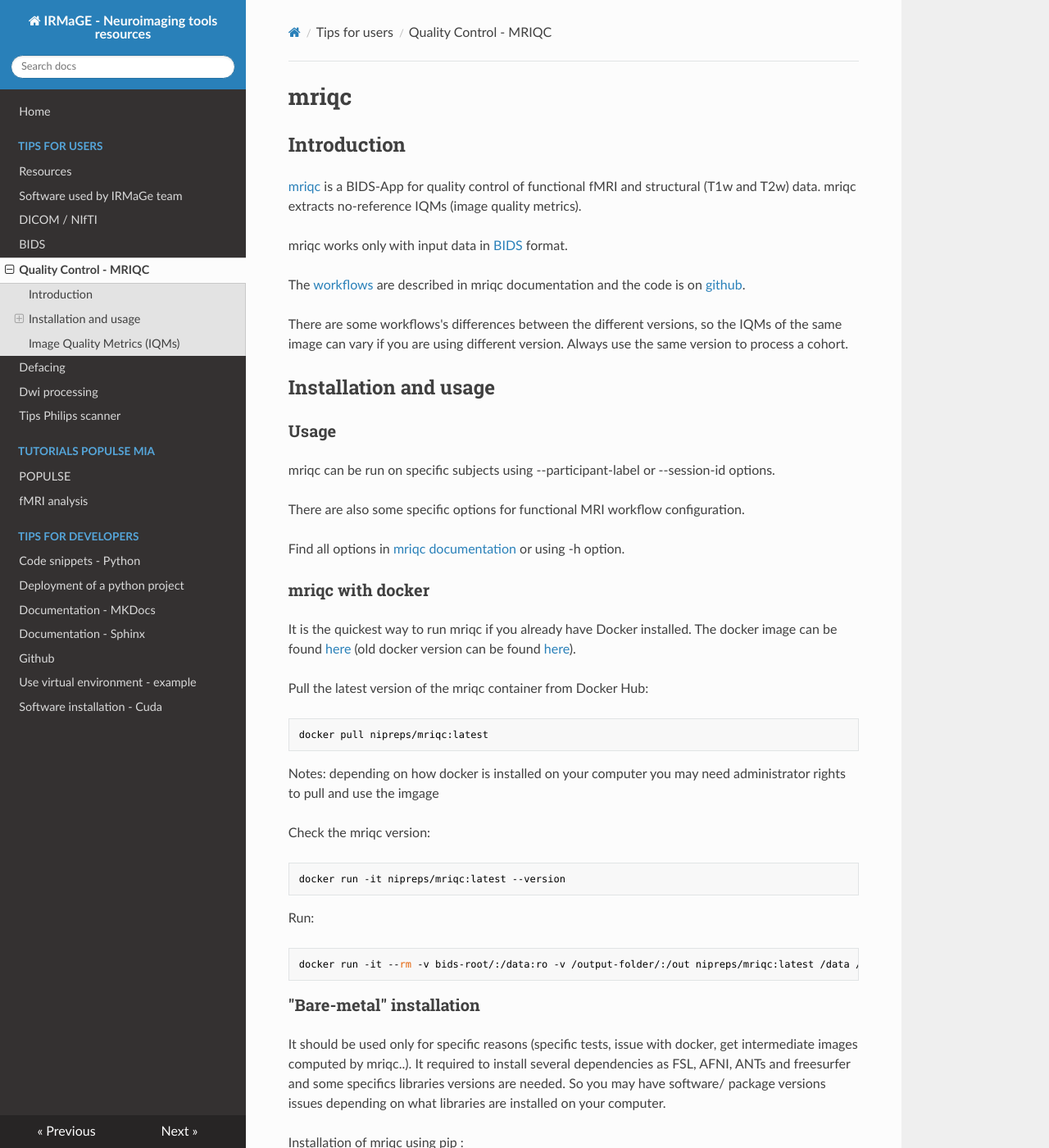
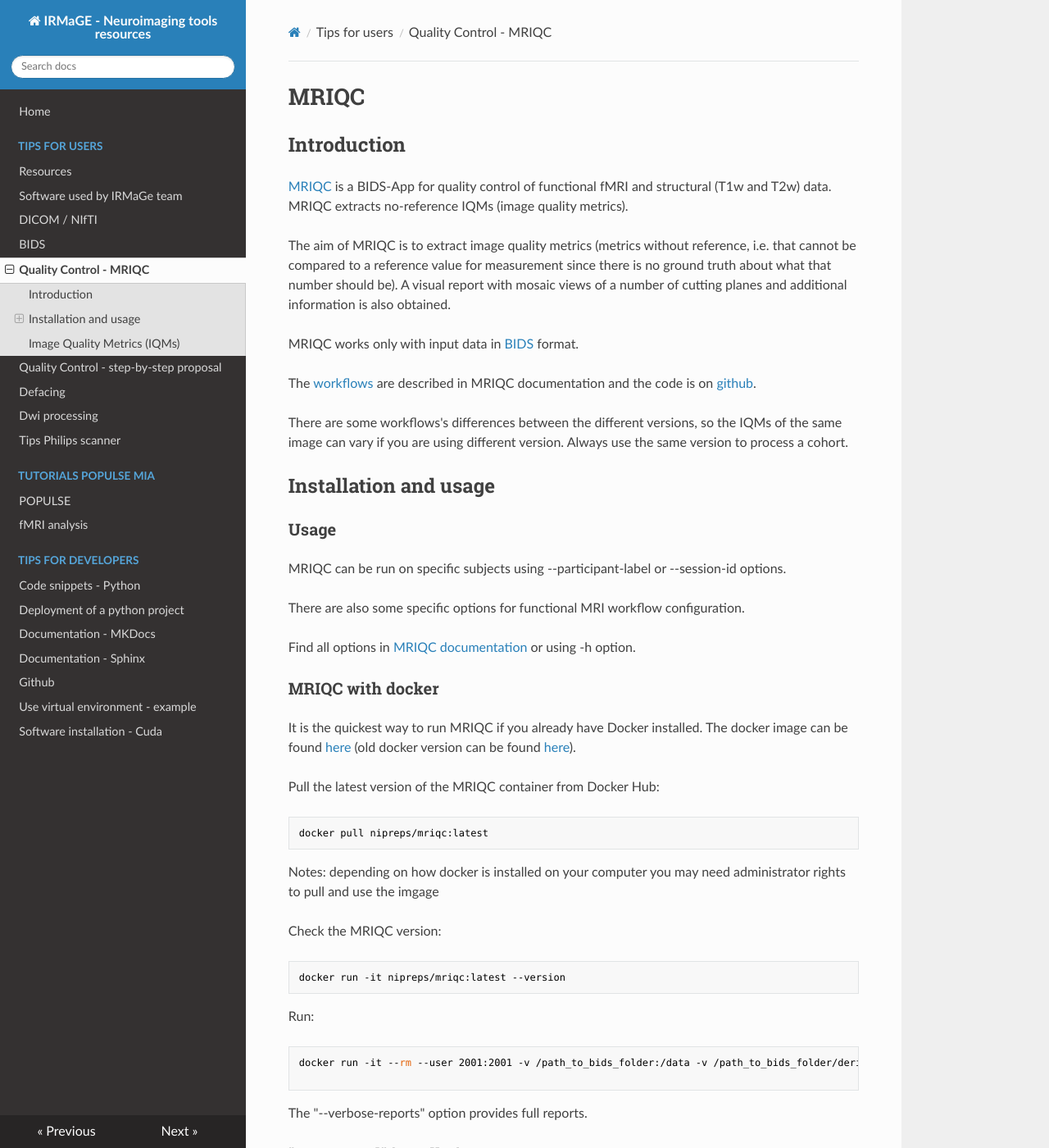
Before and after one commit to IRMaGe-3T/irmage-tools-resources, an MkDocs documentation site: the page built from docs/users/mriqc.md, in a window 1280 px wide and 1400 px high. Shown: the whole window at 82% size. Built offline with MkDocs 1.6.1, drawn with Linux system fonts in a browser that asks for light colours; nearby versions of some CDN libraries; some of the changed text lies outside the part shown.

Commit message:
add guide QC -WIP

````diff
--- a/docs/users/mriqc.md
+++ b/docs/users/mriqc.md
@@ -1,12 +1,14 @@
-# mriqc
+# MRIQC
 
 ## Introduction
 
-[mriqc](https://mriqc.readthedocs.io/) is a BIDS-App for quality control of functional fMRI and structural (T1w and T2w) data. mriqc extracts no-reference IQMs (image quality metrics).
+[MRIQC](https://mriqc.readthedocs.io/) is a BIDS-App for quality control of functional fMRI and structural (T1w and T2w) data. MRIQC extracts no-reference IQMs (image quality metrics).
 
-mriqc works only with input data in [BIDS](BIDS.md) format.
+The aim of MRIQC is to extract image quality metrics (metrics without reference, i.e. that cannot be compared to a reference value for measurement since there is no ground truth about what that number should be). A visual report with mosaic views of a number of cutting planes and additional information is also obtained.
 
-The [workflows](https://mriqc.readthedocs.io/en/latest/workflows.html) are described in mriqc documentation and the code is on [github](https://github.com/nipreps/mriqc).
+MRIQC works only with input data in [BIDS](BIDS.md) format.
+
+The [workflows](https://mriqc.readthedocs.io/en/latest/workflows.html) are described in MRIQC documentation and the code is on [github](https://github.com/nipreps/mriqc).
 
 There are some workflows's differences between the different versions, so the IQMs of the same image can vary if you are using different version.
 Always use the same version to process a cohort.
@@ -14,18 +16,18 @@ Always use the same version to process a cohort.
 ## Installation and usage
 ### Usage
 
-mriqc can be run on specific subjects using --participant-label or --session-id options.
+MRIQC can be run on specific subjects using --participant-label or --session-id options.
 
 There are also some specific options for functional MRI workflow configuration.
 
-Find all options in [mriqc documentation](https://mriqc.readthedocs.io/en/latest/running.html) or using -h option.
+Find all options in [MRIQC documentation](https://mriqc.readthedocs.io/en/latest/running.html) or using -h option.
 
-### mriqc with docker
+### MRIQC with docker
 
-It is the quickest way to run mriqc if you already have Docker installed.
+It is the quickest way to run MRIQC if you already have Docker installed.
 The docker image can be found [here](https://hub.docker.com/r/nipreps/mriqc/tags) (old docker version can be found [here](https://hub.docker.com/r/poldracklab/mriqc/tags)).
 
-Pull the latest version of the mriqc container from Docker Hub:
+Pull the latest version of the MRIQC container from Docker Hub:
 
 ```
 docker pull nipreps/mriqc:latest
@@ -33,7 +35,7 @@ docker pull nipreps/mriqc:latest
 
 Notes: depending on how docker is installed on your computer you may need administrator rights to pull and use the imgage
 
-Check the mriqc version:
+Check the MRIQC version:
 
 ```
 docker run -it nipreps/mriqc:latest --version
@@ -41,14 +43,16 @@ docker run -it nipreps/mriqc:latest --version
 
 Run:
 ```
-docker run -it --rm -v bids-root/:/data:ro -v /output-folder/:/out nipreps/mriqc:latest /data /out participant --participant_label 001
+docker run -it --rm --user 2001:2001 -v /path_to_bids_folder:/data -v /path_to_bids_folder/derivatives/mriqc:/out -v /path_to_tmp_folder/work_tpm:/work nipreps/mriqc:23.1.0 /data /out participant  -w /work --no-sub --verbose-reports
+
 ```
+The "--verbose-reports" option provides full reports.
 
 ### "Bare-metal" installation
 
-It should be used only for specific reasons (specific tests, issue with docker, get intermediate images computed by mriqc..). It required to install several dependencies as FSL, AFNI, ANTs and freesurfer and some specifics libraries versions are needed. So you may have software/ package versions issues depending on what libraries are installed on your computer.
+It should be used only for specific reasons (specific tests, issue with docker, get intermediate images computed by MRIQC..). It required to install several dependencies as FSL, AFNI, ANTs and freesurfer and some specifics libraries versions are needed. So you may have software/ package versions issues depending on what libraries are installed on your computer.
 
-Installation of mriqc using pip :
+Installation of MRIQC using pip :
 ```
 pip3 install --user mriqc
 ```
@@ -69,8 +73,8 @@ Run:
 mriqc bids-root/ output-folder/ participant
 ```
 
-### mriqc in MIA (populse mia)
-If you are using MIA software it is possible to run mriqc pipeline in MIA.
+### MRIQC in MIA (populse mia)
+If you are using MIA software it is possible to run MRIQC pipeline in MIA.
 It required to install MIA software and several dependencies as FSL, AFNI, ANTs and freesurfer.
 
 Launch MIA and configure libraries (AFNI, ANTS, Freesurfer and FSL) in preferences.
@@ -83,6 +87,26 @@ Some no-reference IQMs are extracted in the final stage of all processing workfl
 See here https://mriqc.readthedocs.io/en/latest/measures.html for explanations about each IQMs.
 
 As it is no-reference IQMs they cannot be compared to a reference value for the metric since there is no ground-truth about what this number should be.
+
+These metrics are available at the end of each report in the "Reproducibility and provenance information/Extracted Image quality metrics (IQMs)" section.
+
+It is quite difficult to interpret most of the metrics obtained for a single subject. It is, however, useful to compare them for subjects in the same study/group.
+A group report can be obtained with the following command:
+
+```
+docker run -it --rm --user 2001:2001 -v /path_to_bids_folder:/data -v /path_to_bids_folder/derivatives/mriqc:/out -v /path_to_tmp_folder/work_tpm:/work nipreps/mriqc:23.1.0 /data /out group
+```
+
+A ".tsv" file with all the metrics for all the subjects and a visual report that makes it easier to compare the values are obtained.
+
+Outliers may indicate problematic data.
+Note that, it's important to compare metrics for similar sequences from the same MRI machine! Some metrics are sensitive to changes in machine and parameters.
+
+Example of the difference in metric values between a 1.5T and a 3T MRI machine (in blue 1.5T and in red 3T):
+![differences 1.5 T vs 3T](images/mriqc_15T_3T.png)
+
+Some of the metrics are also sensitive to clinical characteristics (e.g. pathology) or demographic characteristics (e.g. age).
+
 
 The table below summarize the definitions of the IQMs in a more user-friendly definitions and an help to interpret them (table creating by the [mriqception team](https://github.com/elizabethbeard/mriqception/))
 
--- a/mkdocs.yml
+++ b/mkdocs.yml
@@ -8,6 +8,7 @@ nav:
       - DICOM / NIfTI: users/conversionToNifti.md
       - BIDS: users/BIDS.md
       - Quality Control - MRIQC: users/mriqc.md
+      - Quality Control - step-by-step proposal: users/QC_guide.md
       - Defacing: users/defacing.md
       - Dwi processing: users/dwi_processing.md
       - Tips Philips scanner: users/tips_philips.md
````
Also changed, not shown: docs/users/QC_guide.md (added, +115 -0 lines), docs/users/images/mriqc_15T_3T.png (added), docs/users/images/qc_T1w_gadolinium.png (added), docs/users/images/qc_excel_example.png (added), docs/users/images/qc_movements.png (added).
